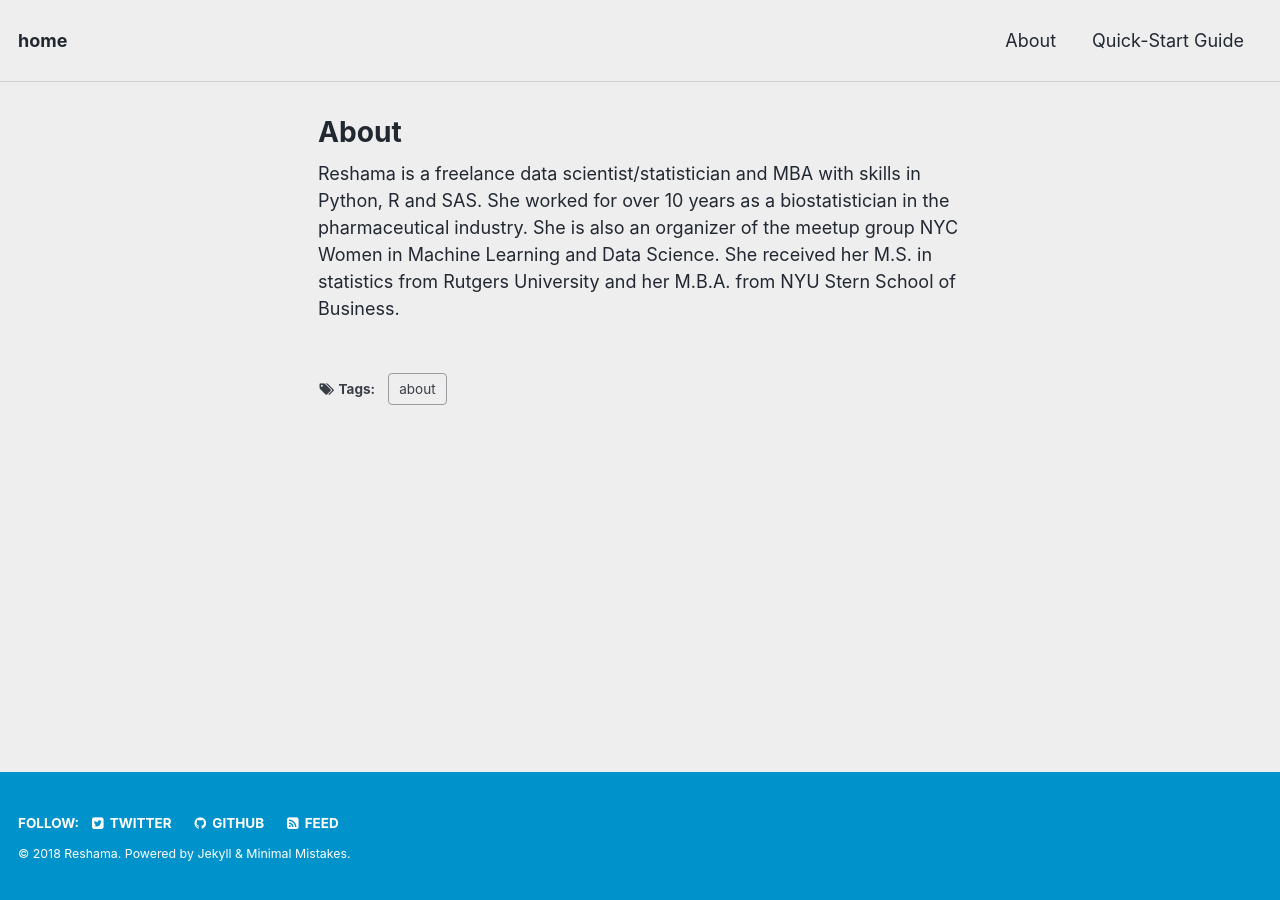
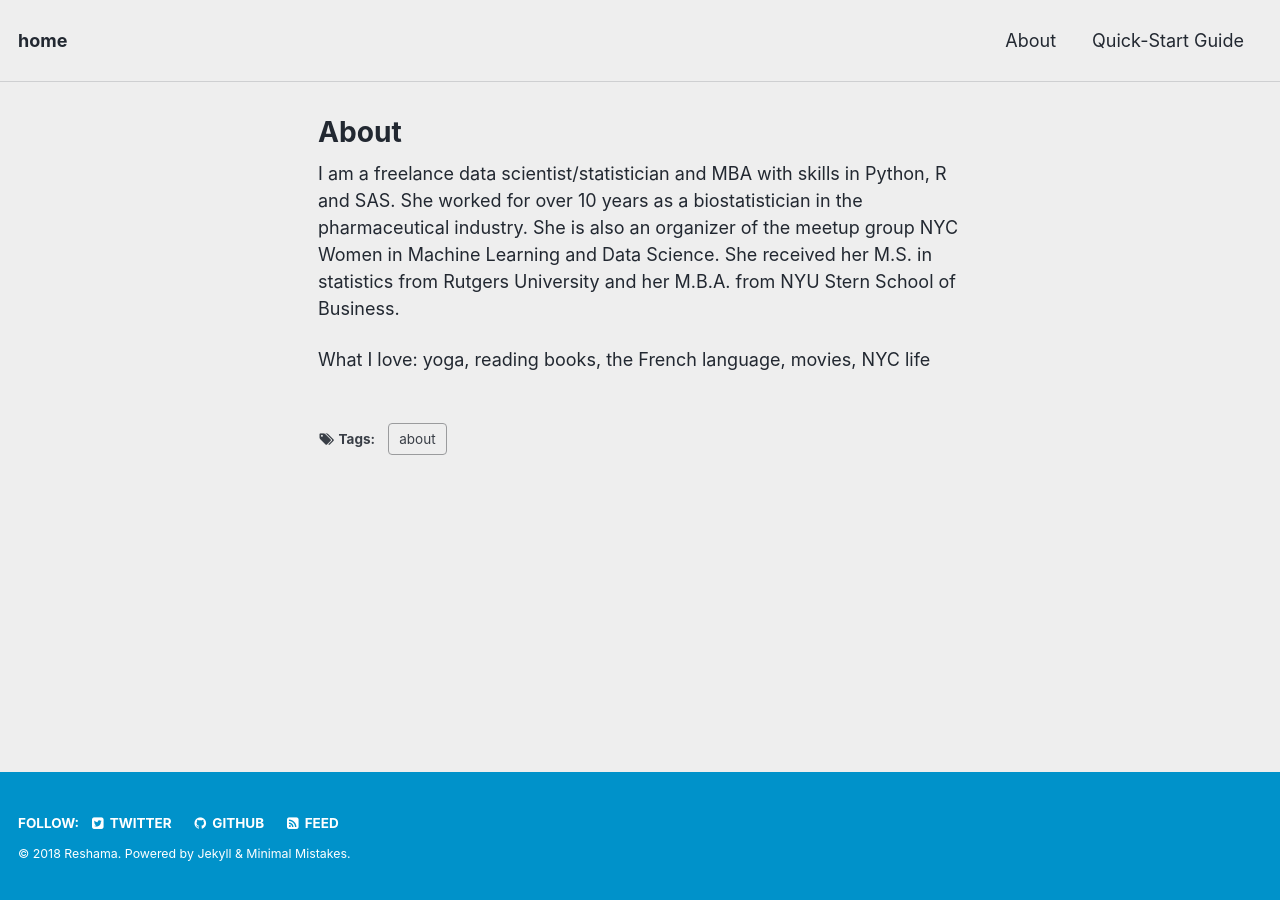
Before and after one commit to reshamas/reshamas.github.io, a Jekyll site: the page built from about/index.md, in a window 1280 px wide. Built offline with Jekyll 4.4.1, drawn with Linux system fonts in a browser that asks for light colours.

Commit message:
Update index.md

```diff
--- a/about/index.md
+++ b/about/index.md
@@ -5,4 +5,6 @@ tags: [about]
 comments: false
 ---
 
-Reshama is a freelance data scientist/statistician and MBA with skills in Python, R and SAS. She worked for over 10 years as a biostatistician in the pharmaceutical industry.  She is also an organizer of the meetup group NYC Women in Machine Learning and Data Science. She received her M.S. in statistics from Rutgers University and her M.B.A. from NYU Stern School of Business.
+I am a freelance data scientist/statistician and MBA with skills in Python, R and SAS. She worked for over 10 years as a biostatistician in the pharmaceutical industry.  She is also an organizer of the meetup group NYC Women in Machine Learning and Data Science. She received her M.S. in statistics from Rutgers University and her M.B.A. from NYU Stern School of Business.
+
+What I love:  yoga, reading books, the French language, movies, NYC life
```
